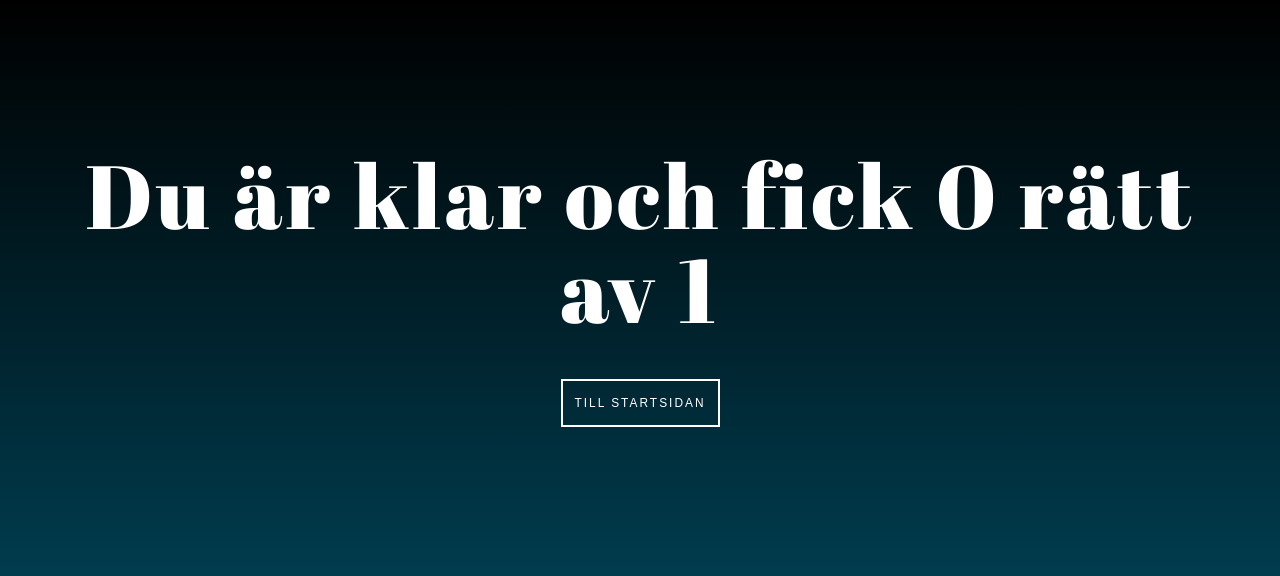
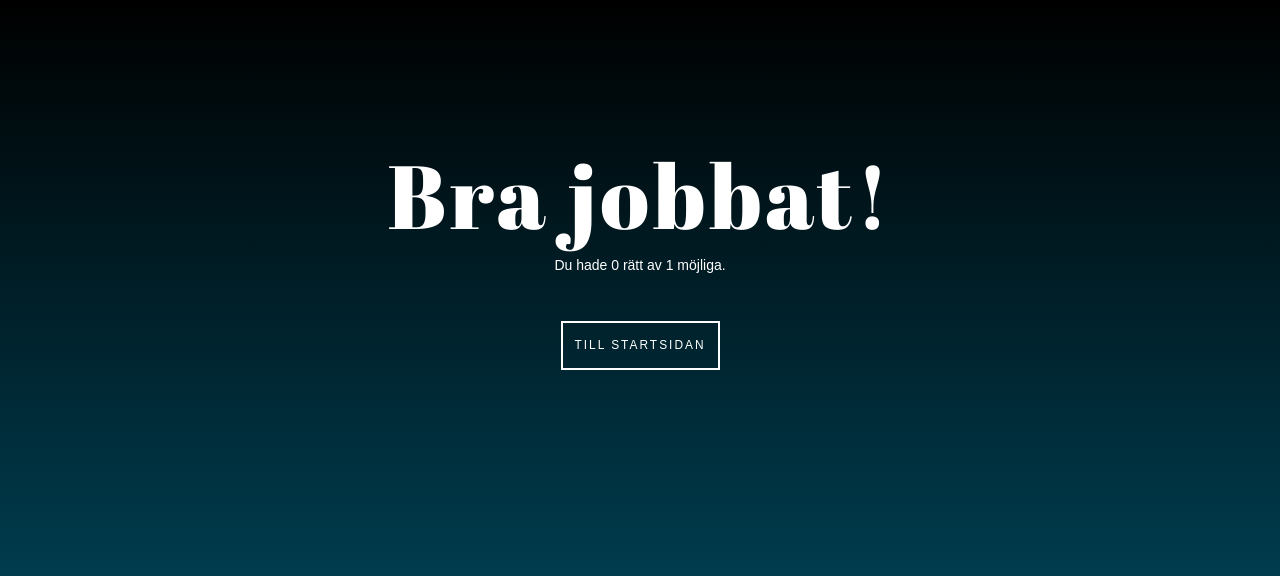
Before and after one commit to Lobsterass/quizproject, a Django app: page /quiz/1/completed/ in a window 1280 px wide. Shown: the top 576 px of the page. Run offline with Django 3.2, Linux system fonts and the light colour scheme; tables that the repository leaves empty hold one stand-in row (values such as "Sample post"); some libraries are stand-ins or nearby versions.

Commit message:
completed

```diff
--- a/quiz/templates/completed.html
+++ b/quiz/templates/completed.html
@@ -13,7 +13,8 @@
 	</head>
 	<body>
 		<div class="divclass">
-		<h1>Du är klar och fick {{ correct }} rätt av {{ total }}</h1>
+		<h1>Bra jobbat!</h1>
+		<p>Du hade {{ correct }} rätt av {{ total }} möjliga.</p>
 		<br>
 		<p><a href="{% url 'start_page' %}" class="startbutton">Till startsidan</a></p>
 		</div>
```
